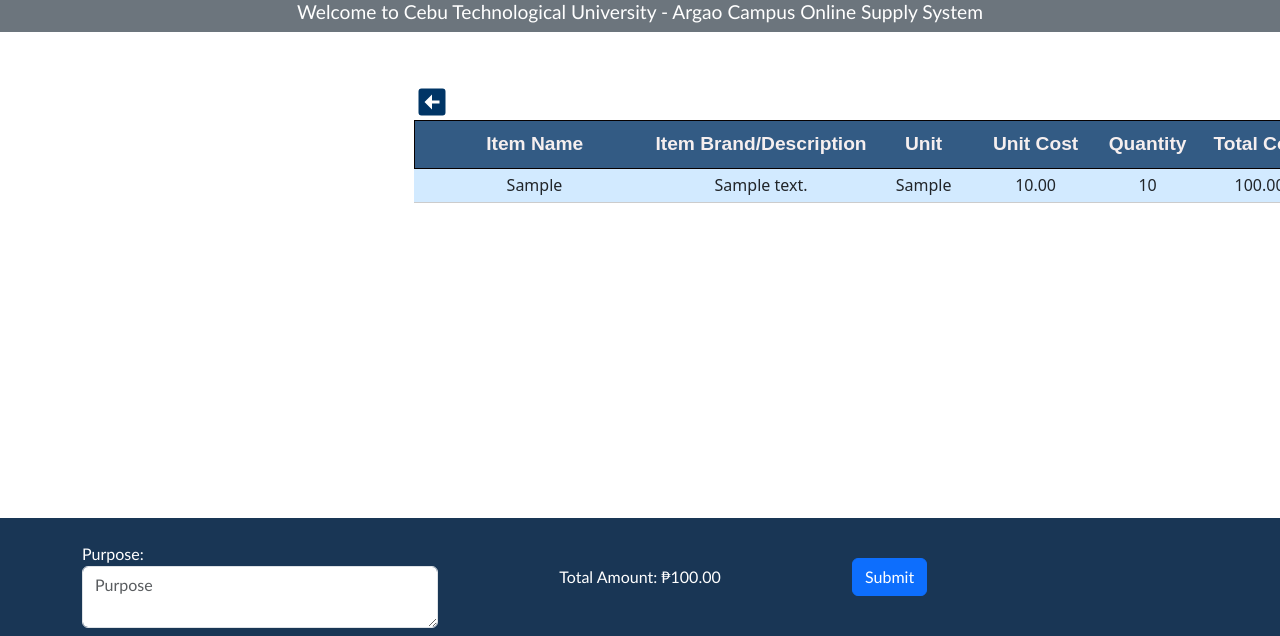
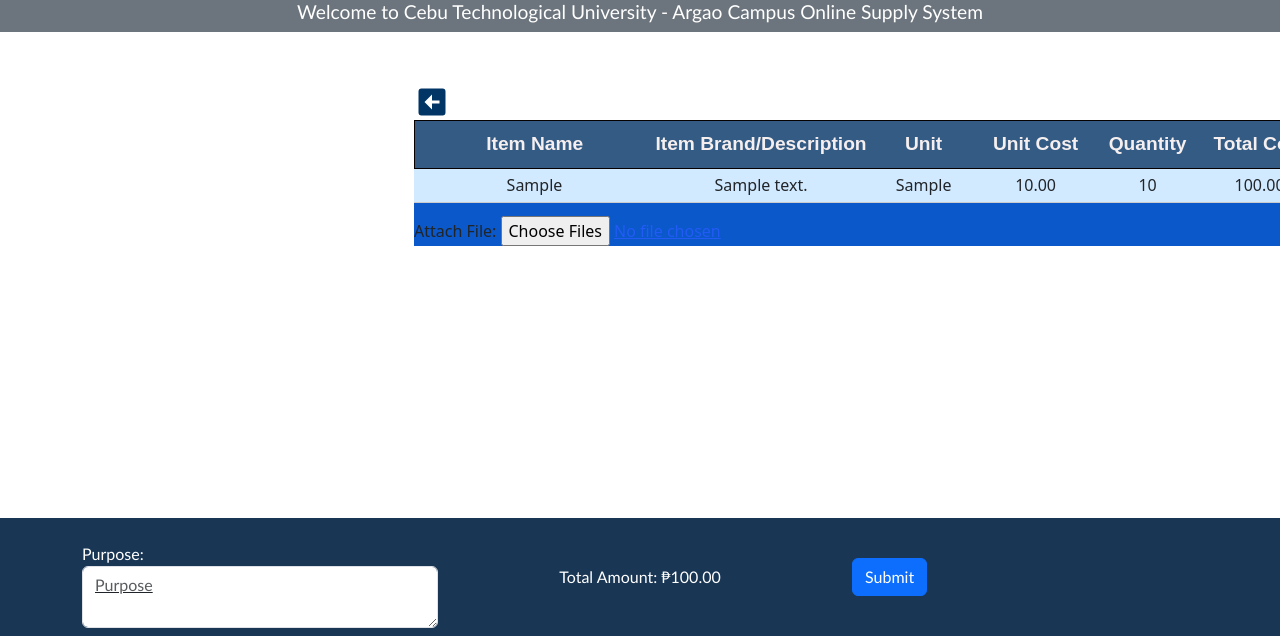
Before and after one commit to tinang0931/ONLINE_SUPPLY_OFFICE_COPY, a Django app: page /requester/ in a window 1280 px wide. Shown: the part 244-880 px from the top of the page. Run offline with Django 4.2, Linux system fonts and the light colour scheme; tables that the repository leaves empty hold one stand-in row (values such as "Sample post"); some libraries are stand-ins or nearby versions.

Commit message:
kristine/12-06-2023

```diff
--- a/accounts/static/css/main.css
+++ b/accounts/static/css/main.css
@@ -3283,40 +3283,59 @@
   border-top: 15px solid #ccc;
 }
 
+
 .table-striped thead {
   background-color: blue;
   color: white;
 }
 
+
 .fab.fa-facebook {
   color: white;
   transition: color 0.3s ease;
 }
 
+
 .fab.fa-facebook:hover {
   color: #1877f2;
 }
+
+
 .fab.fa-twitter {
   color: white;
   transition: color 0.3s ease;
 }
+
+
 .fab.fa-twitter:hover {
   color:  #1da1f2;
 }
+
+
 .fab.fa-instagram {
   color: white;
   transition: color 0.3s ease;
 }
+
 
 .fab.fa-instagram:hover {
   background: linear-gradient(45deg, #405de6, #5851db, #833ab4, #c13584, #e1306c, #fd1d1d);
   -webkit-background-clip: text;
   color: transparent;
 }
+
+
 .fab.fa-youtube {
   color: white;
   transition: color 0.3s ease;
 }
+
+
 .fab.fa-youtube:hover {
   color:  #FF0000;
 }
+
+
+.add-file{
+  background-color: #0a58ca;
+}
--- a/accounts/templates/accounts/Admin/BAC_Secretariat/preqform.html
+++ b/accounts/templates/accounts/Admin/BAC_Secretariat/preqform.html
@@ -446,17 +446,13 @@
                                 </td>
                             </tr>
 
-
-
-
-                            <tr>
                             <tr>
                                 <td colspan="2">Purpose: {{ purpose }} <span contenteditable="true"
                                     style="border: none; outline: none; text-decoration: underline"></span></td></tr>
                             <tr>
                                 <td colspan="2">Requested by: {{user.first_name}} {{user.last_name}} <span contenteditable="false"
                                         style="border: none; outline: none;" id="requestedByField"></span></td>
-                                        <td colspan="4" style="text-align: left;">Approved by<span contenteditable="true"
+                                        <td colspan="4" style="text-align: left;">Approved by:<span contenteditable="true"
                                             style="text-decoration: underline; border-bottom: 1px solid black; display: inline-block; width: 20%;"
                                             oninput="this.style.borderBottom = (this.innerText.trim() === '') ? '1px solid black' : 'none';">
                                         </span>
--- a/accounts/templates/accounts/User/cart.html
+++ b/accounts/templates/accounts/User/cart.html
@@ -18,6 +18,15 @@
   .primary-btn:hover {
       background-color: #65a2e2; /* Change the color on hover if desired */
   }
+
+  .button, input, optgroup, select, textarea {
+    margin: 0;
+    font-family: inherit;
+    font-size: inherit;
+    line-height: inherit;
+    color: rgb(35, 91, 245);
+    text-decoration: underline;
+}
 </style>
 
 
@@ -102,6 +111,51 @@
         });
     </script>
 
+    <div>
+        <div id="fileInputsContainer">
+            <div class="add-file">
+                <label for="attachments">Attach File:</label>
+                <input type="file" name="attachments" id="attachments" multiple accept=".pdf, .doc, .jpg, .png, .docx">
+            </div>
+        </div>
+
+        <!-- Add jQuery library (if not already included) -->
+        <script src="https://code.jquery.com/jquery-3.6.4.min.js"></script>
+
+        <script>
+            $(document).ready(function () {
+                // Track the number of file input fields
+                var fileFieldCount = 1;
+
+                // Update file names display
+                function updateFileNames(fileInput) {
+                    var fileLabel = fileInput.parent().find('label');
+                    var files = fileInput[0].files;
+
+                    // Display the names of the attached files
+                    var fileNames = Array.from(files).map(function (file) {
+                        return file.name;
+                    });
+                        }
+
+                // Make attached files clickable
+                $('#fileInputsContainer').on('change', 'input[type="file"]', function () {
+                    var fileInput = $(this);
+                    updateFileNames(fileInput);
+
+                    // Automatically proceed to the attached file (you may customize this behavior)
+                    fileInput.on('click', function () {
+                        if (fileInput[0].files.length > 0) {
+                            var filePath = URL.createObjectURL(fileInput[0].files[0]); // Use the first file
+                            window.open(filePath, '_blank');
+                        }
+                    });
+                });
+            });
+        </script>
+
+    </div>
+
     </div>
 
     <footer class="fixed-bottom p-2" style="background-color:  rgba(1, 33, 67, 0.9);">
--- a/accounts/views.py
+++ b/accounts/views.py
@@ -234,7 +234,6 @@
     return render(request, 'accounts/User/about.html')
 
 
-@authenticated_user
 @authenticated_user
 def registration(request):
     return render(request, 'accounts/User/registration.html')
@@ -518,7 +517,7 @@
     else:
         # Handle data fetching for GET request
         # Connect to MongoDB
-        csv_file_path = 'C:/Users/tuazon.ralph/Desktop/system/inventory_system/online_supply_system/online_supply_system/new/inventory/ONLINE_SUPPLY_OFFICE_COPY/items.csv'
+        csv_file_path = 'C:/Users/cardosa.kristineanne/Desktop/INVENTORY/ONLINE_SUPPLY_OFFICE_COPY/items.csv'
         with open(csv_file_path, 'r') as file:
             reader = csv.DictReader(file)
             csv_data = list(reader)
@@ -701,5 +700,4 @@
 
         # Pass the data to the template
         return render(request, 'accounts/Admin/BAC_Secretariat/bac_dashboard.html', {'items': item_list})
-
     return render(request, 'accounts/Admin/BAC_Secretariat/bac_dashboard.html')
```
Also changed, not shown: accounts/templates/accounts/Admin/BAC_Secretariat/bac_home.html (+0 -8 lines), accounts/migrations/0001_initial.py, accounts/migrations/0002_bac_item.py (deleted).
